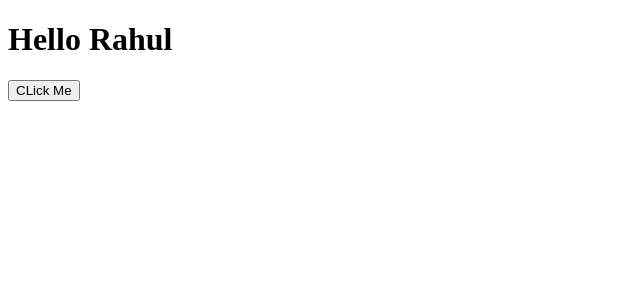
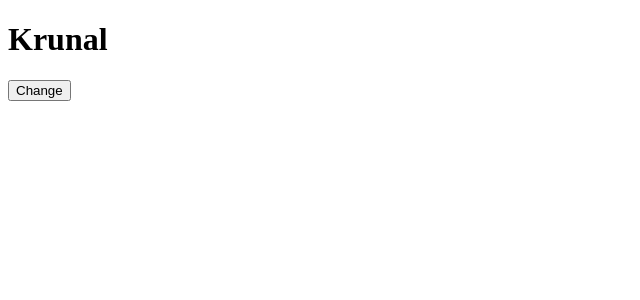
Before and after one commit to Krunal01/Practice, a React (Create React App) app: page / in a window 1280 px wide. Shown: the top 300 px of the page, without its empty margins (0-640 px from the left). Built offline with nearby package versions, Linux system fonts and the light colour scheme.

Commit message:
simple hooks in react js

```diff
--- a/src/App.js
+++ b/src/App.js
@@ -12,4 +12,19 @@
 //   );
 // }
 
-// export default App;
+import React, { useState } from "react";
+
+function App() {
+  const [name, setName] = useState("Krunal");
+  const handleClick = () => {
+    setName("Rahul");
+  };
+  return (
+    <React.Fragment>
+      <h1>{name}</h1>
+      <button onClick={handleClick}>Change</button>
+    </React.Fragment>
+  );
+}
+
+export default App;
--- a/src/Student.js
+++ b/src/Student.js
@@ -69,34 +69,34 @@
 //     </div>
 //   );
 // }
-import React, { Component } from "react";
+// import React, { Component } from "react";
 
-class Student extends Component {
-  // constructor(props) {
-  // super(props);
-  state = {
-    name: "Rahul",
-    id: 1,
-    // sub: this.props.subject,
-  };
+// class Student extends Component {
+//   // constructor(props) {
+//   // super(props);
+//   state = {
+//     name: "Rahul",
+//     id: 1,
+//     // sub: this.props.subject,
+//   };
 
-  handleClick = (e, id) => {
-    // this.setState({ name: "Jay", sub: "COA" });
-    console.log("Button CLicked");
-    console.log(id, e);
-  };
-  handleClickArg = (e) => {
-    this.handleClick(this.state.id, e);
-  };
+//   handleClick = (e, id) => {
+//     // this.setState({ name: "Jay", sub: "COA" });
+//     console.log("Button CLicked");
+//     console.log(id, e);
+//   };
+//   handleClickArg = (e) => {
+//     this.handleClick(this.state.id, e);
+//   };
 
-  render() {
-    return (
-      <div>
-        <h1>Hello {this.state.name}</h1>
-        <button onClick={this.handleClickArg}>CLick Me</button>
-      </div>
-    );
-  }
-}
+//   render() {
+//     return (
+//       <div>
+//         <h1>Hello {this.state.name}</h1>
+//         <button onClick={this.handleClickArg}>CLick Me</button>
+//       </div>
+//     );
+//   }
+// }
 
-export default Student;
+// export default Student;
--- a/src/index.js
+++ b/src/index.js
@@ -1,7 +1,7 @@
 import React from "react";
 import ReactDOM from "react-dom";
-import Student from "./Student";
-// import App from "./App";
+// import Student from "./Student";
+import App from "./App";
 // import Student from "./Student";
 
 // ReactDOM.render(
@@ -19,4 +19,4 @@ import Student from "./Student";
 //   <Student name="Rahul" subject="OS" />,
 //   document.getElementById("root")
 // );
-ReactDOM.render(<Student />, document.getElementById("root"));
+ReactDOM.render(<App />, document.getElementById("root"));
```
